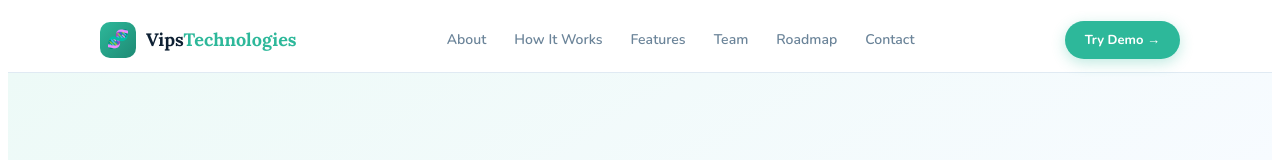
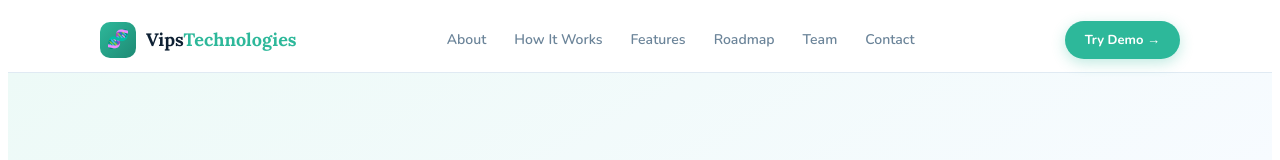
Before and after one commit to VishalR787/patient-friendly-info-web, a React (Vite) app in the folder frontend/: page / in a window 1280 px wide. Shown: the top 160 px of the page. Built offline with nearby package versions, Linux system fonts and the light colour scheme; no server answers.

Commit message:
frontend updates

```diff
--- a/frontend/src/pages/patientfriendlyinfo.jsx
+++ b/frontend/src/pages/patientfriendlyinfo.jsx
@@ -56,9 +56,9 @@ export default function PatientFriendlyInfo() {
             <div style={{ fontFamily:"'Lora',serif", fontSize:18, fontWeight:700, color:"#0e2033" }}>Vips<span style={{ color:"#2db89a" }}>Technologies</span></div>
           </div>
           <div style={{ display:"flex", gap:28 }}>
-            {["#about","#how-it-works","#features","#founders","#roadmap","#contact"].map((h,i) => (
+            {["#about","#how-it-works","#features","#roadmap","#founders","#contact"].map((h,i) => (
               <a key={i} href={h} className="pfi-nav-link" style={{ fontSize:14, fontWeight:600, color:"#6b8499", textDecoration:"none", transition:"color .2s" }}>
-                {["About","How It Works","Features","Team","Roadmap","Contact"][i]}
+                {["About","How It Works","Features","Roadmap","Team","Contact"][i]}
               </a>
             ))}
           </div>
@@ -213,7 +213,7 @@ export default function PatientFriendlyInfo() {
       </section>
 
       {/* FEATURES */}
-      <section id="product" style={{ padding:"88px 0", background:"#f7faf9" }}>
+      <section id="features" style={{ padding:"88px 0", background:"#f7faf9" }}>
         <div style={{ maxWidth:1080, margin:"0 auto", padding:"0 28px" }}>
           <div className="pfi-reveal" style={{ textAlign:"center", marginBottom:48 }}>
             <span style={{ display:"inline-block", padding:"5px 16px", borderRadius:50, fontSize:11, fontWeight:800, letterSpacing:"1.3px", textTransform:"uppercase", marginBottom:14, background:"#e8f8f5", color:"#1e8a74" }}>Features</span>
```
